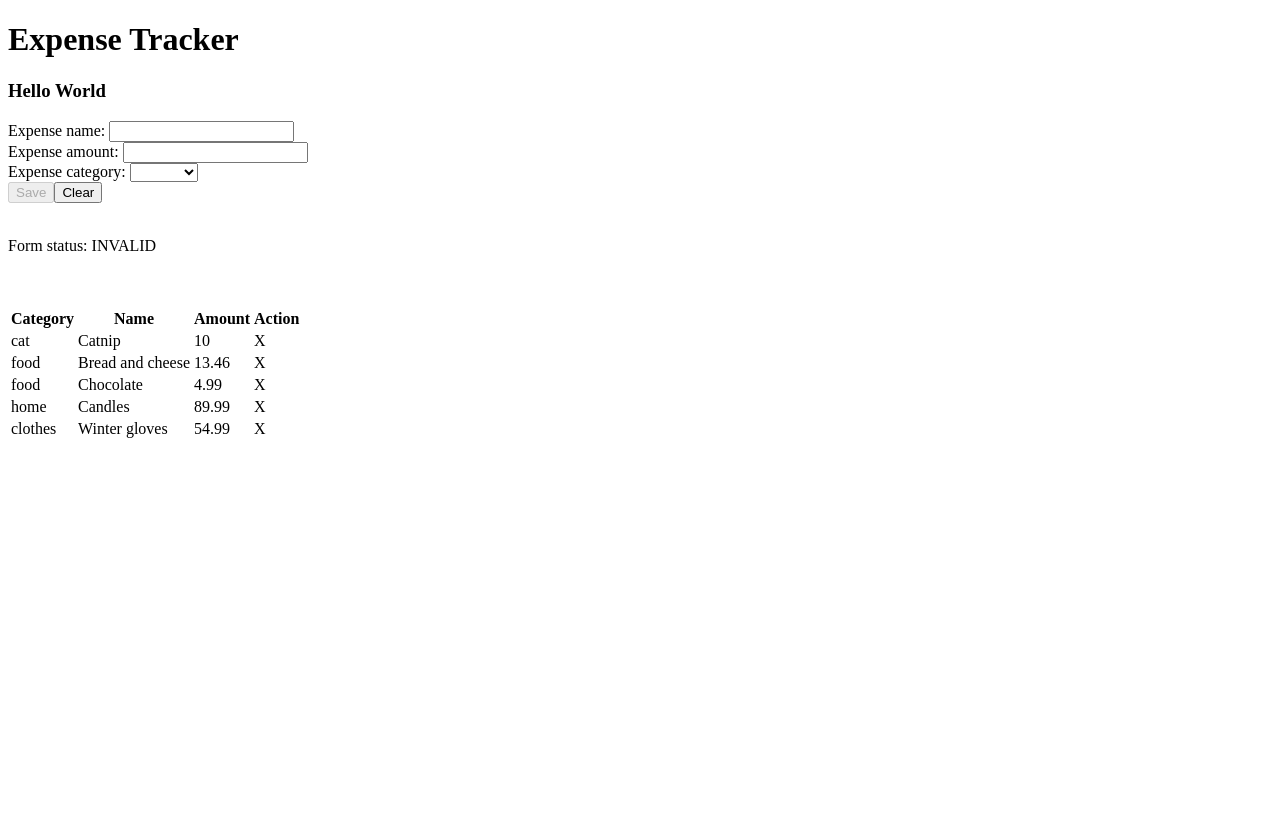
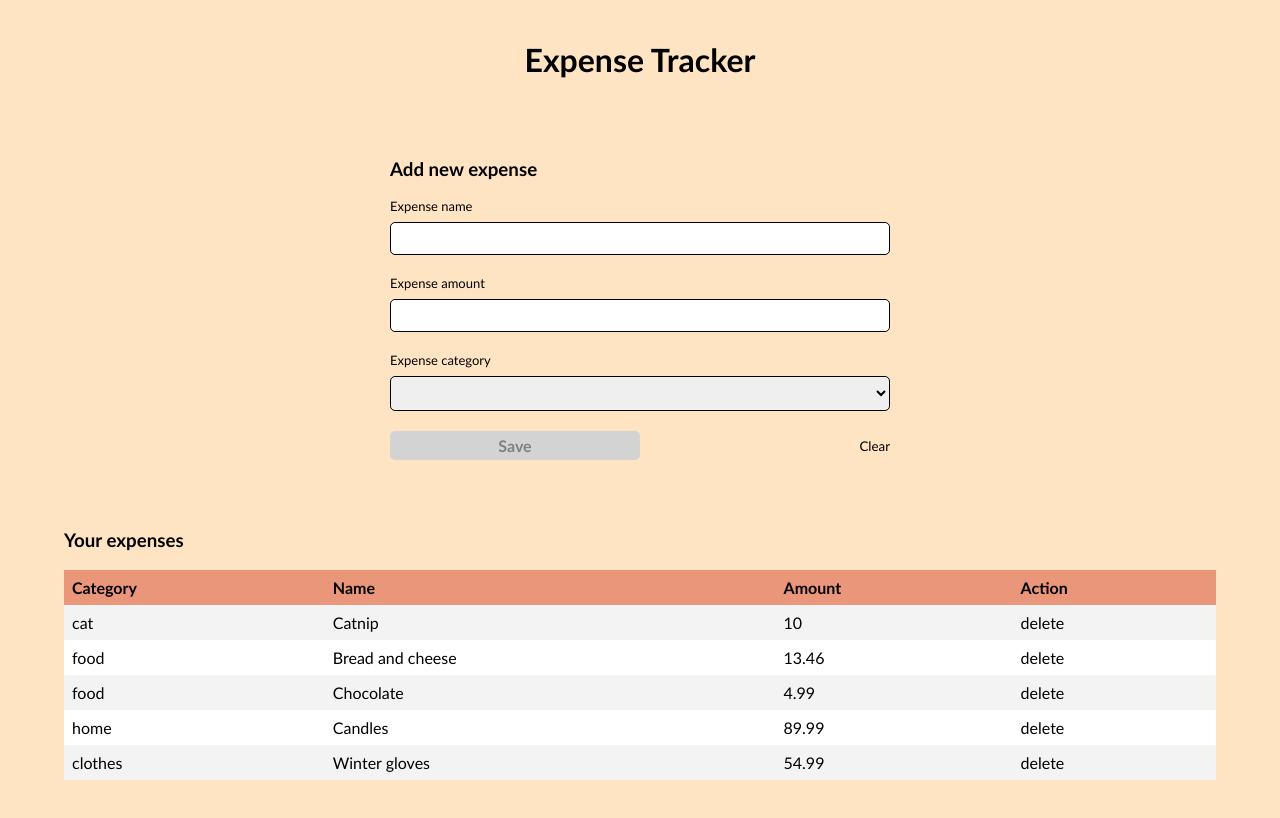
Before and after one commit to alennxx/expense-tracker, an Angular app in the folder expense-tracker-front/: page /expenses in a window 1280 px wide. Shown: the top 818 px of the page. Built offline with nearby package versions, Linux system fonts and the light colour scheme.

Commit message:
basic styling

```diff
--- a/expense-tracker-front/src/app/app.component.html
+++ b/expense-tracker-front/src/app/app.component.html
@@ -1,4 +1,6 @@
-<h1>{{title}}</h1>
-<h3>Hello World</h3>
+<div class="container">
 
-<app-expenses-overview></app-expenses-overview>
+    <h1 class="title">{{title}}</h1>
+    <app-expenses-overview class="child-container"></app-expenses-overview>
+
+</div>
--- a/expense-tracker-front/src/app/app.component.scss
+++ b/expense-tracker-front/src/app/app.component.scss
@@ -0,0 +1,12 @@
+.container {
+    display: flex;
+    height: 100vh;
+    width: 100%;
+    align-items: center;
+    flex-direction: column;
+}
+
+.title {
+    margin-top: 40px;
+    margin-bottom: 60px;
+}
--- a/expense-tracker-front/src/app/expense/components/expense-details/expense-details.component.html
+++ b/expense-tracker-front/src/app/expense/components/expense-details/expense-details.component.html
@@ -1,17 +1,19 @@
 <form id="expenseForm" [formGroup]="expenseForm" (ngSubmit)="save()">
 
-    <div id="expenseName">
-        <label for="name">Expense name: </label>
+    <h3>Add new expense</h3>
+
+    <div id="expenseName" class="form-element">
+        <label for="name">Expense name</label>
         <input id="name" formControlName="name" />
     </div>
 
-    <div id="expenseAmount">
-        <label for="amount">Expense amount: </label>
+    <div id="expenseAmount" class="form-element">
+        <label for="amount">Expense amount</label>
         <input id="amount" type="number" formControlName="amount"/>
     </div>
 
-    <div id="expenseCategory">
-        <label for="category">Expense category: </label>
+    <div id="expenseCategory" class="form-element">
+        <label for="category">Expense category</label>
         <select id="category" formControlName="category">
             <option hidden selected></option>
             <option value="home">Home</option>
@@ -21,9 +23,9 @@
         </select>
     </div>
 
-    <button type="submit" [disabled]="!expenseForm.valid">Save</button>
-    <button type="reset">Clear</button>
-
-    <br><br><p>Form status: {{ expenseForm.status }}</p>
+    <div class="form-buttons-container">
+        <button class="submit-button" type="submit" [disabled]="!expenseForm.valid">Save</button>
+        <button class="clear-button" type="reset">Clear</button>
+    </div>
 
 </form>
--- a/expense-tracker-front/src/app/expense/components/expense-details/expense-details.component.scss
+++ b/expense-tracker-front/src/app/expense/components/expense-details/expense-details.component.scss
@@ -0,0 +1,73 @@
+form {
+    width: 500px;
+}
+
+.form-element {
+    margin-bottom: 20px;
+    display: flex;
+    flex-direction: column;
+    justify-content: space-between;
+
+    label {
+        margin-bottom: 8px;
+        font-size: small;
+    }
+
+    select, input {
+        width: 100%;
+        margin: 0;
+        padding: 0;
+        border: 1px solid black;
+        border-radius: 5px;
+        padding: 6px;
+        font-size: medium;
+        letter-spacing: 0.5px;
+    }
+}
+
+.form-buttons-container {
+    display: flex;
+    justify-content: space-between;
+    margin-top: 15px;
+
+    button {
+        &:enabled:hover {
+            cursor: pointer;
+        }
+        &:disabled:hover {
+            cursor: no-drop;
+        }
+    }
+
+    .submit-button {
+        padding: 5px 15px;
+        width: 50%;
+        background-color: rgb(233, 150, 122);
+        border: none;
+        border-radius: 5px;
+        color: white;
+        font-weight: bold;
+        font-size: medium;
+
+        &:disabled {
+            background-color: lightgray;
+            color: gray;
+        }
+
+        &:enabled:hover {
+            background-color: rgb(173, 112, 91);
+        }
+
+    }
+
+    .clear-button {
+        background: none;
+        border: none;
+        padding: 0;
+
+        &:hover{
+            color: rgb(233, 150, 122);
+        }
+    }
+
+}
--- a/expense-tracker-front/src/app/expense/components/expenses-overview/expenses-overview.component.html
+++ b/expense-tracker-front/src/app/expense/components/expenses-overview/expenses-overview.component.html
@@ -1,7 +1,8 @@
-<app-expense-details></app-expense-details>
+<div class="overview-container">
 
-<br><br>
+    <app-expense-details class="child-container"></app-expense-details>
 
+    <h3>Your expenses</h3>
     <table>
         <tr>
             <th>Category</th>
@@ -13,6 +14,8 @@
             <td>{{expense.category}}</td>
             <td>{{expense.name}}</td>
             <td>{{expense.amount}}</td>
-        <td (click)="deleteExpense(expense)">X</td>
+            <td (click)="deleteExpense(expense)"><span class="delete-item-button">delete</span></td>
         </tr>
     </table>
+
+</div>
--- a/expense-tracker-front/src/app/expense/components/expenses-overview/expenses-overview.component.scss
+++ b/expense-tracker-front/src/app/expense/components/expenses-overview/expenses-overview.component.scss
@@ -0,0 +1,33 @@
+.overview-container {
+    width: 90%;
+    display: flex;
+    flex-direction: column;
+}
+
+table {
+    border-radius: 8px;
+    border-collapse: collapse;
+}
+
+th {
+    background-color: rgb(233, 150, 122);
+    padding: 8px;
+    text-align: left;
+}
+
+tr {
+    background-color: white;
+}
+
+tr:nth-child(even) {
+    background-color: rgb(243, 243, 243);
+}
+
+td {
+    padding: 8px;
+}
+
+.delete-item-button:hover {
+    cursor: pointer;
+    color: rgb(173, 112, 91);
+}
--- a/expense-tracker-front/src/styles.scss
+++ b/expense-tracker-front/src/styles.scss
@@ -0,0 +1,23 @@
+* {
+    font-family: 'Trebuchet MS';
+}
+
+html, body {
+    margin: 0px;
+    background-color: bisque;
+}
+
+input, select {
+    -ms-box-sizing:border-box;
+    -moz-box-sizing:border-box;
+    -webkit-box-sizing:border-box;
+    box-sizing:border-box;
+}
+
+.child-container {
+    width: 100%;
+    display: flex;
+    align-items: center;
+    justify-content: center;
+    padding-bottom: 50px;
+}
```
Lines whose indentation alone changed are shown as unchanged.
